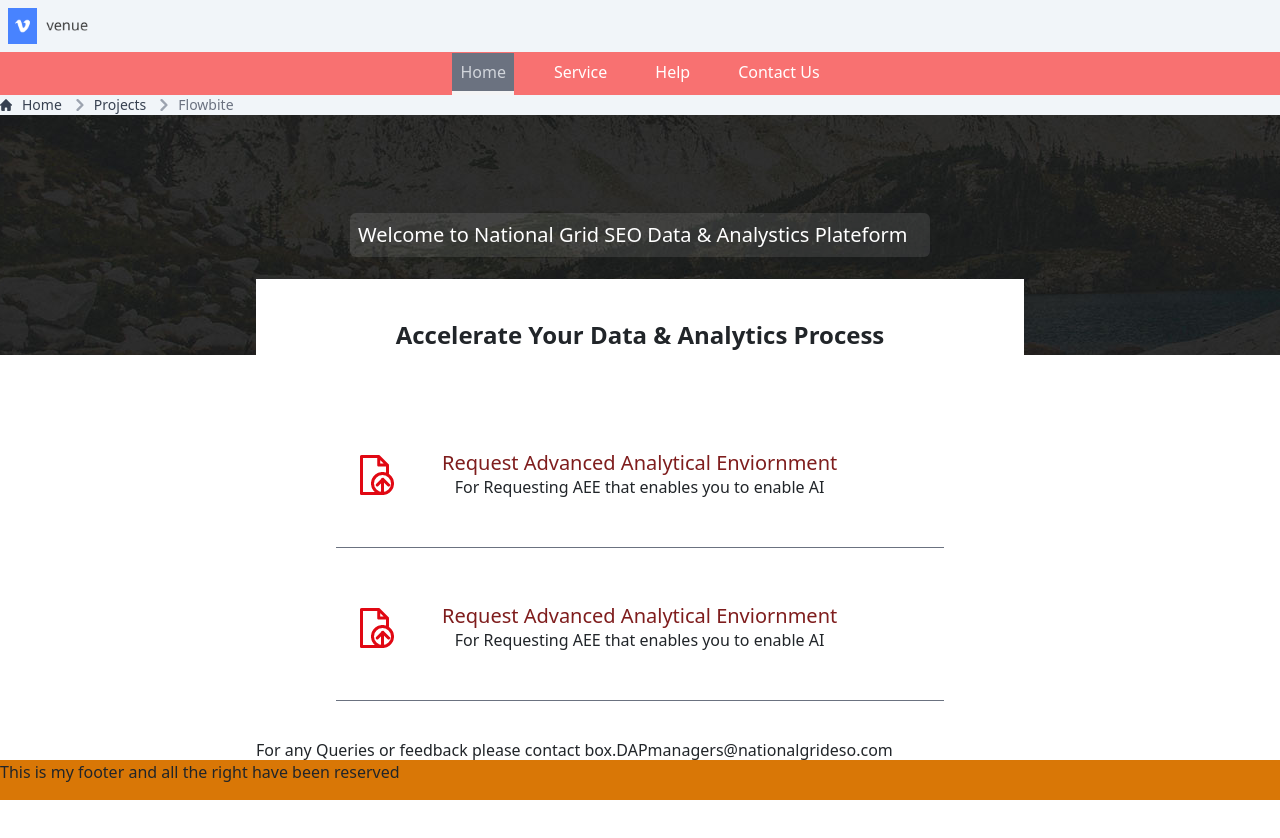
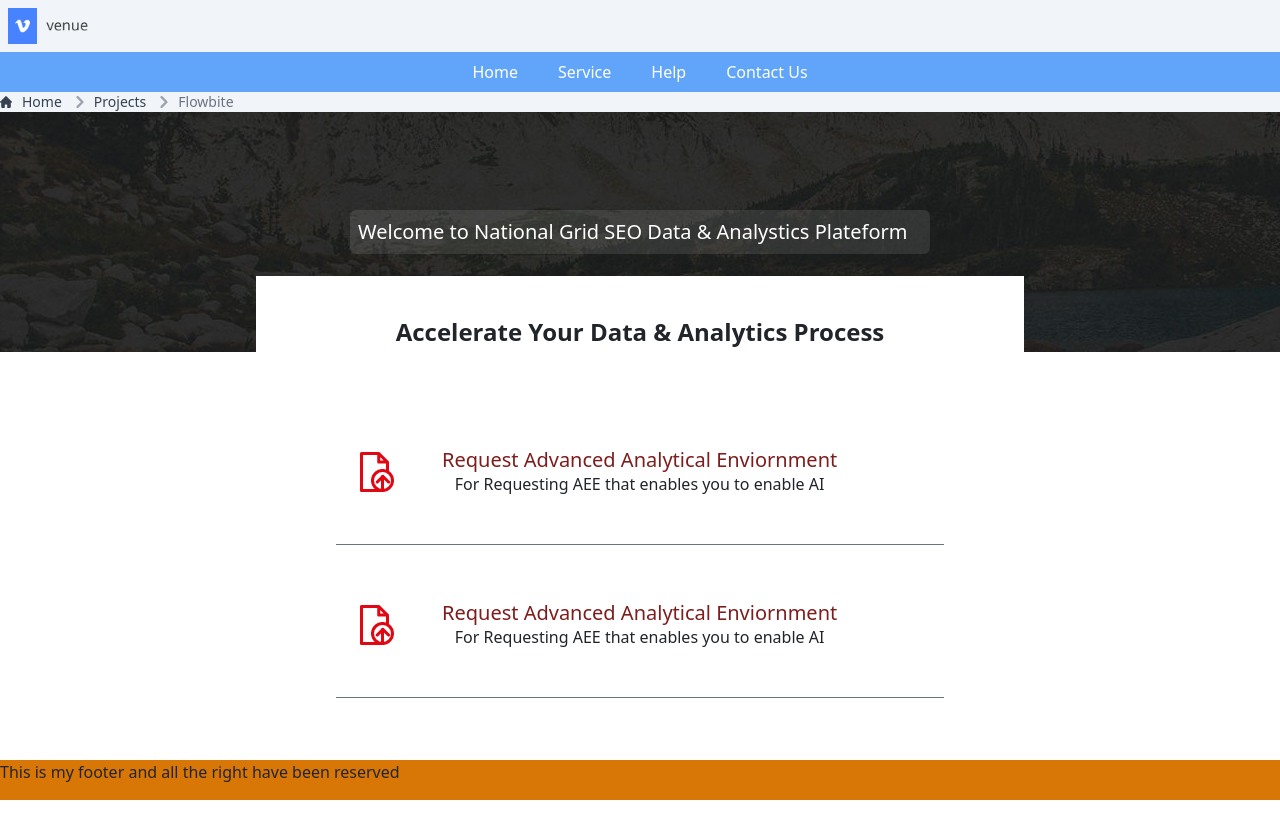
Before and after one commit to deveshksrivastava/my-app-react-ts, a React (Create React App) app: page / in a window 1280 px wide. Shown: the top 838 px of the page. After the commit the page ends 800 px from the top, so only its background shows below. Built offline with nearby package versions, Linux system fonts and the light colour scheme; a small style sheet from the web is missing.

Commit message:
Revert "fixing on navbar"

```diff
--- a/src/Component/Pages/NavLink.tsx
+++ /dev/null
@@ -1,21 +0,0 @@
-import { NavLink } from 'react-router-dom';
-interface NavLinkProps {
-  href: string;
-  title: string;
-}
-
-const NavLinkTag: React.FC<NavLinkProps> = ({ href, title }) => {
-  return (
-    <NavLink
-      to={href}
-      // className={`block py-2 pl-3 pr-4 text-[#ADB7BE] sm:text-xl rounded md:p-0 hover:text-white `}
-      className={({ isActive }) => {
-        return 'px-2 py-2  text-md font-medium ' + (isActive ? 'text-gray-300 bg-gray-500 border-b-[4px]  border-b-zinc-100 hover:text-white ' : ' text-white');
-      }}
-    >
-      {title}
-    </NavLink>
-  );
-};
-
-export default NavLinkTag;
--- a/src/valuable/Header.tsx
+++ b/src/valuable/Header.tsx
@@ -1,37 +1,25 @@
 import { Link } from 'react-router-dom';
 
-import NavLinkTag from '../Component/Pages/NavLink';
-const navLinks = [
-  {
-    title: 'Home',
-    path: '/'
-  },
-  {
-    title: 'Service',
-    path: '/service'
-  },
-  {
-    title: 'Help',
-    path: '/help'
-  },
-  {
-    title: 'Contact Us',
-    path: '/contact'
-  }
-];
 const Header = () => {
   return (
-    <div className=" justify-between bg-slate-100 shadow-md h-15 ">
+    <div className=" justify-between bg-slate-100 shadow-md h-15">
       <div className="flex items-start max-w-7xl px-2 py-2">
         <img src="/asserts/img/logo.png" className="w-20" alt="Logo" />
       </div>
-      <div className=" flex bg-red-400 px-2 py-2  justify-center items-center" id="navbar">
-        <ul className="flex md:p-0 md:flex-row md:space-x-8 mt-0 mb-[3px] ">
-          {navLinks.map((link, index) => (
-            <li key={index}>
-              <NavLinkTag href={link.path} title={link.title} />
-            </li>
-          ))}
+      <div className="flex bg-blue-400  justify-center items-center">
+        <ul className="flex gap-4 no-underline ">
+          <li className="text-white  p-2 ">
+            <Link to="/">Home</Link>
+          </li>
+          <li className="text-white  p-2 ">
+            <Link to="/service">Service</Link>
+          </li>
+          <li className="text-white  p-2 ">
+            <Link to="/help">Help</Link>
+          </li>
+          <li className="text-white  p-2 ">
+            <Link to="/contact">Contact Us</Link>
+          </li>
         </ul>
       </div>
       <div>
--- a/src/valuable/body.tsx
+++ b/src/valuable/body.tsx
@@ -2,7 +2,7 @@ import React from 'react';
 import logo from '../images/file_files.png';
 const Body = () => {
   return (
-    <div className="z-0 w-full min-h-screen">
+    <div className="z-0">
       <div className={`h-60 bg-banner-logo  relative  w-300  bg-center `}></div>
 
       <div className=" text-white  flex items-center justify-center m-auto">
@@ -35,10 +35,6 @@ const Body = () => {
               <p>For Requesting AEE that enables you to enable AI</p>
             </div>
           </div>
-
-        </div>
-        <div>
-          <h2> For any Queries or feedback please contact <span> box.DAPmanagers@nationalgrideso.com </span></h2>
         </div>
       </div>
     </div>
```
